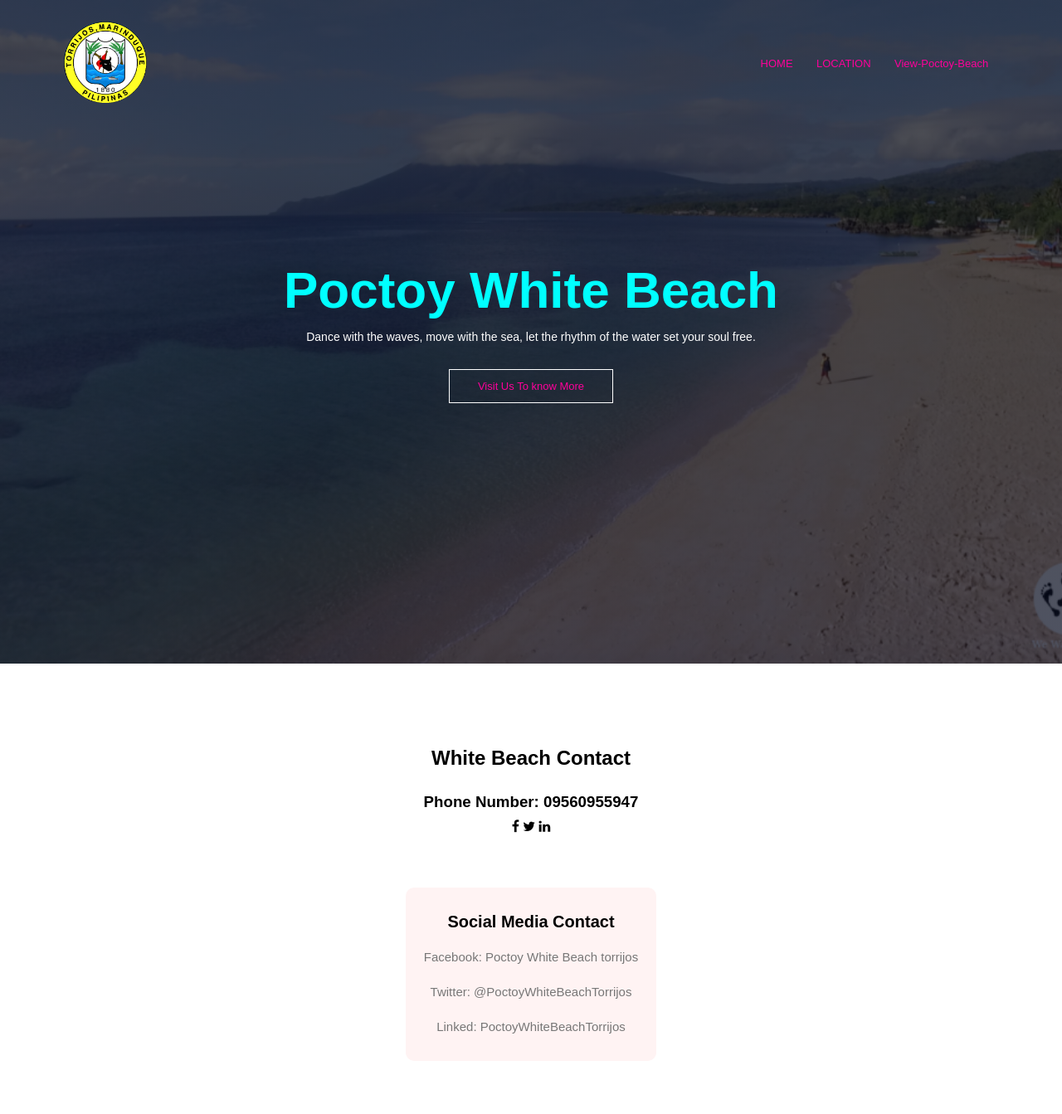
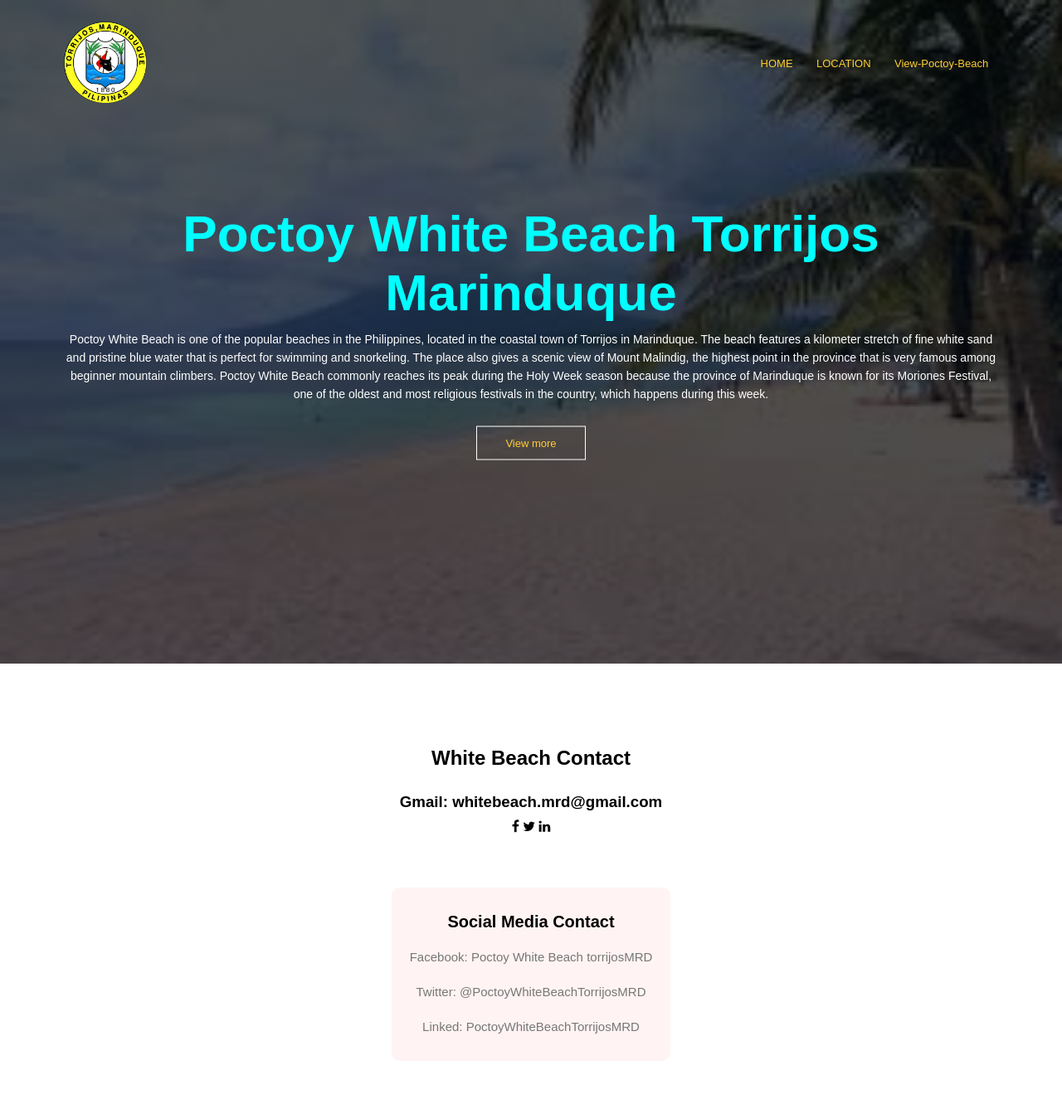
Before and after one commit to Jenicamendoza23/mendoza_ricafrente_IT2E_finalproject_Sentro_ng_Pilipinas, a PHP site: page / in a window 1280 px wide. Shown: the whole page at 83% size. Run offline with PHP 8.4, Linux system fonts and the light colour scheme; some web fonts are replaced.

Commit message:
new files

```diff
--- a/index.php
+++ b/index.php
@@ -24,17 +24,17 @@
           </nav>
 
   <div class="text-box">
-      <h1>Poctoy White Beach</h1>
-      <p>Dance with the waves, move with the sea, let the rhythm of the water set your soul free.</p>
+      <h1>Poctoy White Beach Torrijos Marinduque</h1>
+      <p>Poctoy White Beach is one of the popular beaches in the Philippines, located in the coastal town of Torrijos in Marinduque. The beach features a kilometer stretch of fine white sand and pristine blue water that is perfect for swimming and snorkeling. The place also gives a scenic view of Mount Malindig, the highest point in the province that is very famous among beginner mountain climbers. Poctoy White Beach commonly reaches its peak during the Holy Week season because the province of Marinduque is known for its Moriones Festival, one of the oldest and most religious festivals in the country, which happens during this week.</p>
       <br>
-      <a href="tour.html" class="hero-btn">Visit Us To know More</a>
+      <a href="tour.php" class="hero-btn"> View more</a>
 </div>
    </section>
 
 <!----- text below home page ----->
 <section class="hometext">
     <h1> White Beach Contact </h1><br>
-    <h3>Phone Number: 09560955947</h3>
+    <h3>Gmail: whitebeach.mrd@gmail.com</h3>
 
     <div class="icons">
          <i class="fa fa-facebook"></i>
@@ -46,11 +46,11 @@
     <section class="row">
         <div class="hometext-col">
               <h3> Social Media Contact </h3>
-            <p>Facebook: Poctoy White Beach torrijos</p>
+            <p>Facebook: Poctoy White Beach torrijosMRD</p>
 
-            <p>Twitter: @PoctoyWhiteBeachTorrijos</p>
+            <p>Twitter: @PoctoyWhiteBeachTorrijosMRD</p>
 
-            <p>Linked: PoctoyWhiteBeachTorrijos</p>
+            <p>Linked: PoctoyWhiteBeachTorrijosMRD</p>
 
         </div>
 
--- a/style.css
+++ b/style.css
@@ -7,7 +7,7 @@
 .header{
     min-height: 100vh;
     width: 100%;
-    background-image:  linear-gradient(rgba(4,9,10,0.7),rgba(4,9,30,0.7)),url(Images/poctoybanner.png);
+    background-image:  linear-gradient(rgba(4,9,10,0.7),rgba(4,9,30,0.7)),url(Images/poctoyhome.jpg);
     background-position: center;
     background-size: cover;
     position: relative;
@@ -51,7 +51,7 @@ nav img{
      position: relative;
 }
 .nav-links ul li a{
-	color: #fe019a;
+	color: #ffce30;
 	text-decoration: none;
 	font-size: 13px;
 }
@@ -87,7 +87,7 @@ nav img{
 .hero-btn{
 	display: inline-block;
 	text-decoration: none;
-	color: #fe019a;
+	color: #ffce30;
 	border: 1px solid #fff;
 	padding:  12px 34px;
 	font-size: 13px;
@@ -218,7 +218,7 @@ h3{
 .sub-header{
     min-height: 100vh;
     width: 100%;
-    background-image:  linear-gradient(rgba(4,9,10,0.7),rgba(4,9,30,0.7)),url(Images/poctoybanner.png);
+    background-image:  linear-gradient(rgba(4,9,10,0.7),rgba(4,9,30,0.7)),url(Images/poctoyhome.jpg);
     background-position: center;
     background-size: cover;
     position: relative;
```
Also changed, not shown: location.php (+5 -6 lines), tour.php (+16 -19 lines), Images/View1.jpg (added), Images/poctoy1.jpg (deleted), Images/poctoy2.jpg (deleted), Images/poctoy3.jpg (deleted), Images/poctoy4.jpg (deleted), Images/poctoy5.jpg (deleted), Images/poctoybanner.png (deleted), Images/poctoyhome.jpg (added), Images/view2.webp (added), Images/view3.jpg (added), Images/view4.jpg (added), Images/view5.jpg (added).
